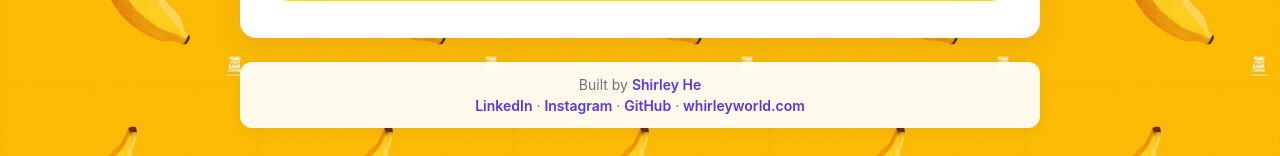
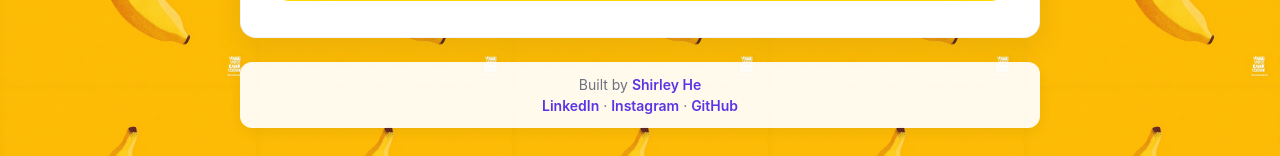
Before and after one commit to shhirl/fixmybanana, a Flask app: page / in a window 1280 px wide. Shown: the part 1193-1349 px from the top of the page. Run offline with Flask 3, Linux system fonts and the light colour scheme.

Commit message:
Remove redundant whirleyworld.com footer link
"Built by Shirley He" already links there.

Co-Authored-By: Claude Fable 5 <noreply@anthropic.com>

```diff
--- a/templates/base.html
+++ b/templates/base.html
@@ -288,8 +288,7 @@
         <nav>
             <a href="https://www.linkedin.com/in/shhirl" target="_blank" rel="noopener">LinkedIn</a> ·
             <a href="https://www.instagram.com/shirleywhirlhe" target="_blank" rel="noopener">Instagram</a> ·
-            <a href="https://github.com/shhirl" target="_blank" rel="noopener">GitHub</a> ·
-            <a href="https://www.whirleyworld.com" target="_blank" rel="noopener">whirleyworld.com</a>
+            <a href="https://github.com/shhirl" target="_blank" rel="noopener">GitHub</a>
         </nav>
     </footer>
 
```
